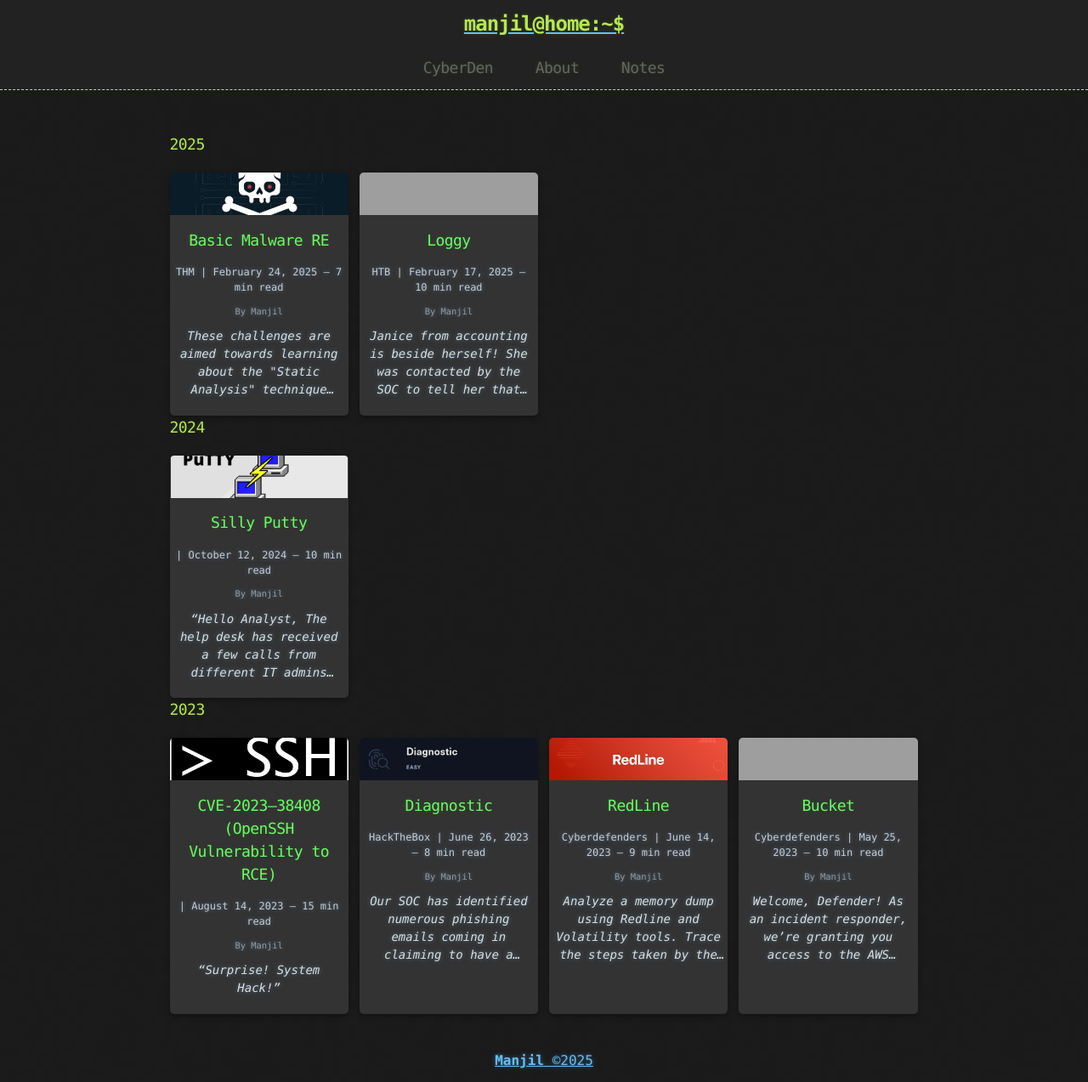
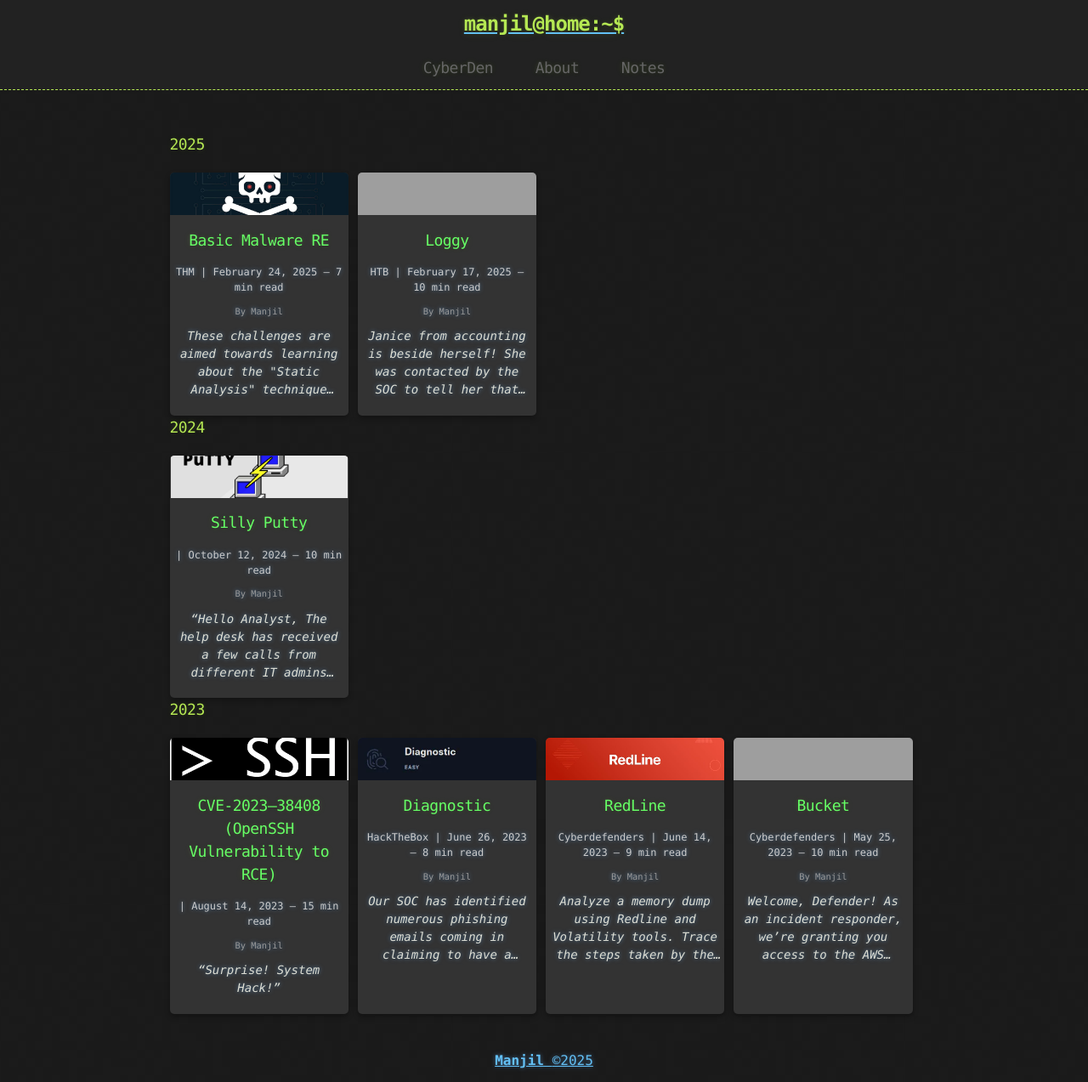
Before and after one commit to Te5ter13/portfolio, a Jekyll site: the page built from index.html, in a window 1280 px wide. Shown: the whole page at 85% size. Built offline with Jekyll 4.4.1, drawn with Linux system fonts in a browser that asks for light colours; the list of posts is cut into pages by our own code; grey boxes are pictures that could not be loaded.

Commit message:
Commit Changes

```diff
--- a/css/main.scss
+++ b/css/main.scss
@@ -1,5 +1,5 @@
 ---
-#
+
 ---
 
 @import "base";
@@ -17,7 +17,7 @@
     display: flex;
     flex-wrap: wrap;
     justify-content: flex-start;
-    gap: 13px; /* Reduced gap between cards */
+    gap: 11px; /* Reduced gap between cards */
   }
 
   .post-card {
```
Also changed, not shown: index.html (line endings or trailing spaces).
